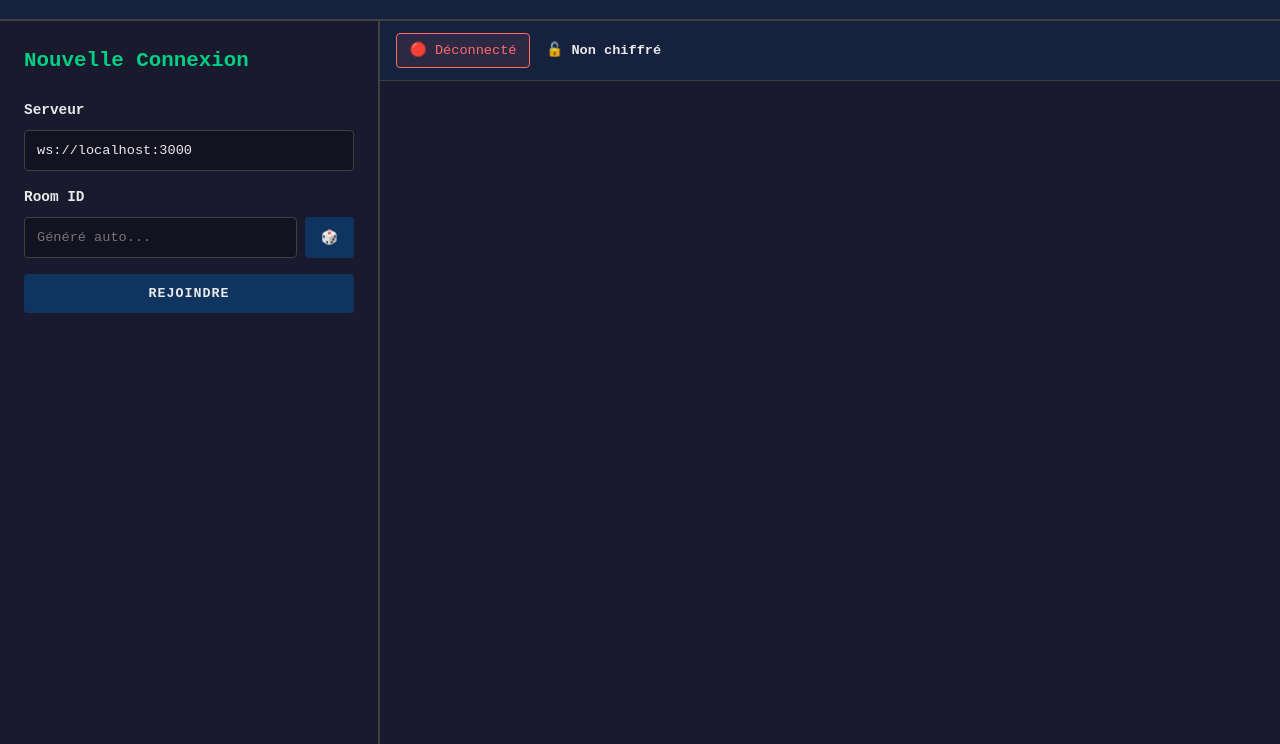
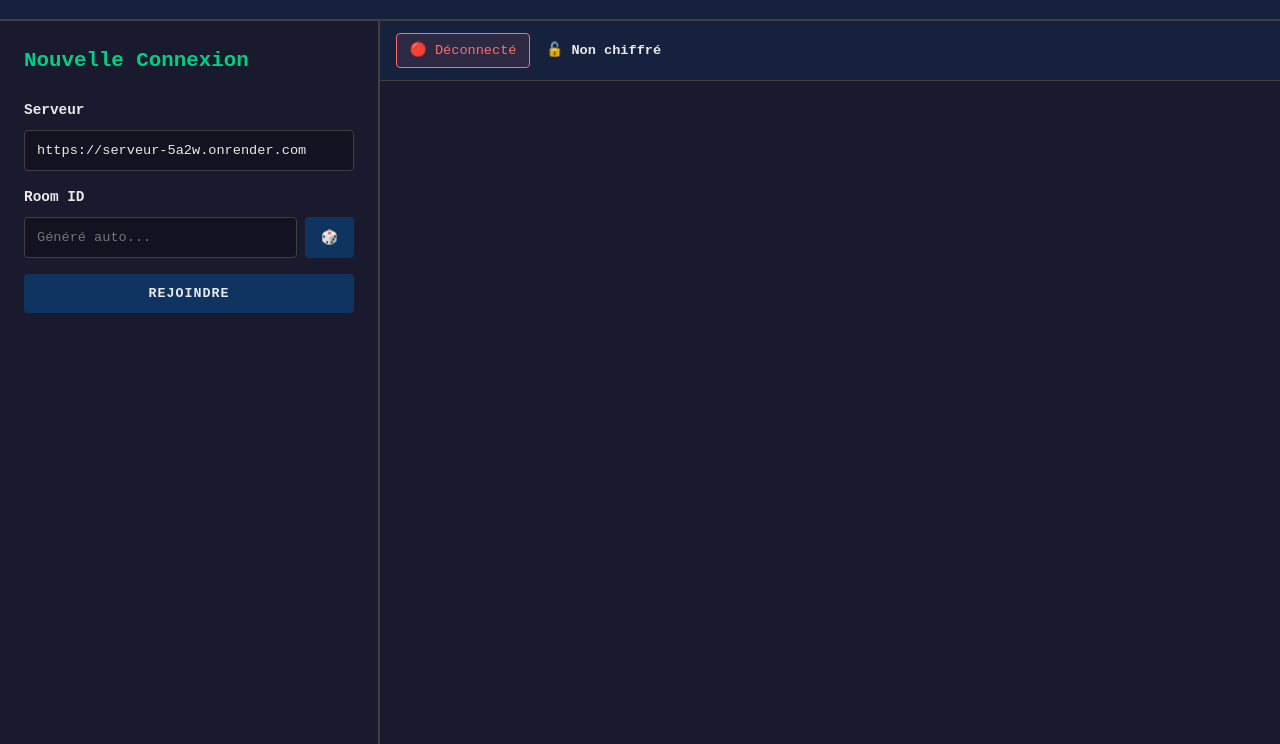
Before and after one commit to fanthomas-creator/clien-p2P, a website: page client/public/index.html in a window 1280 px wide. Shown: the part 56-800 px from the top of the page. Drawn offline with Linux system fonts and the light colour scheme.

Commit message:
Update index.html
add my serveur signaling

```diff
--- a/client/public/index.html
+++ b/client/public/index.html
@@ -26,7 +26,7 @@
 
                     <div class="form-group">
                         <label for="server-url">Serveur</label>
-                        <input type="text" id="server-url" placeholder="ws://localhost:3000" value="ws://localhost:3000">
+                        <input type="text" id="server-url" placeholder="https://serveur-5a2w.onrender.com" value="https://serveur-5a2w.onrender.com">
                     </div>
 
                     <div class="form-group">
```
